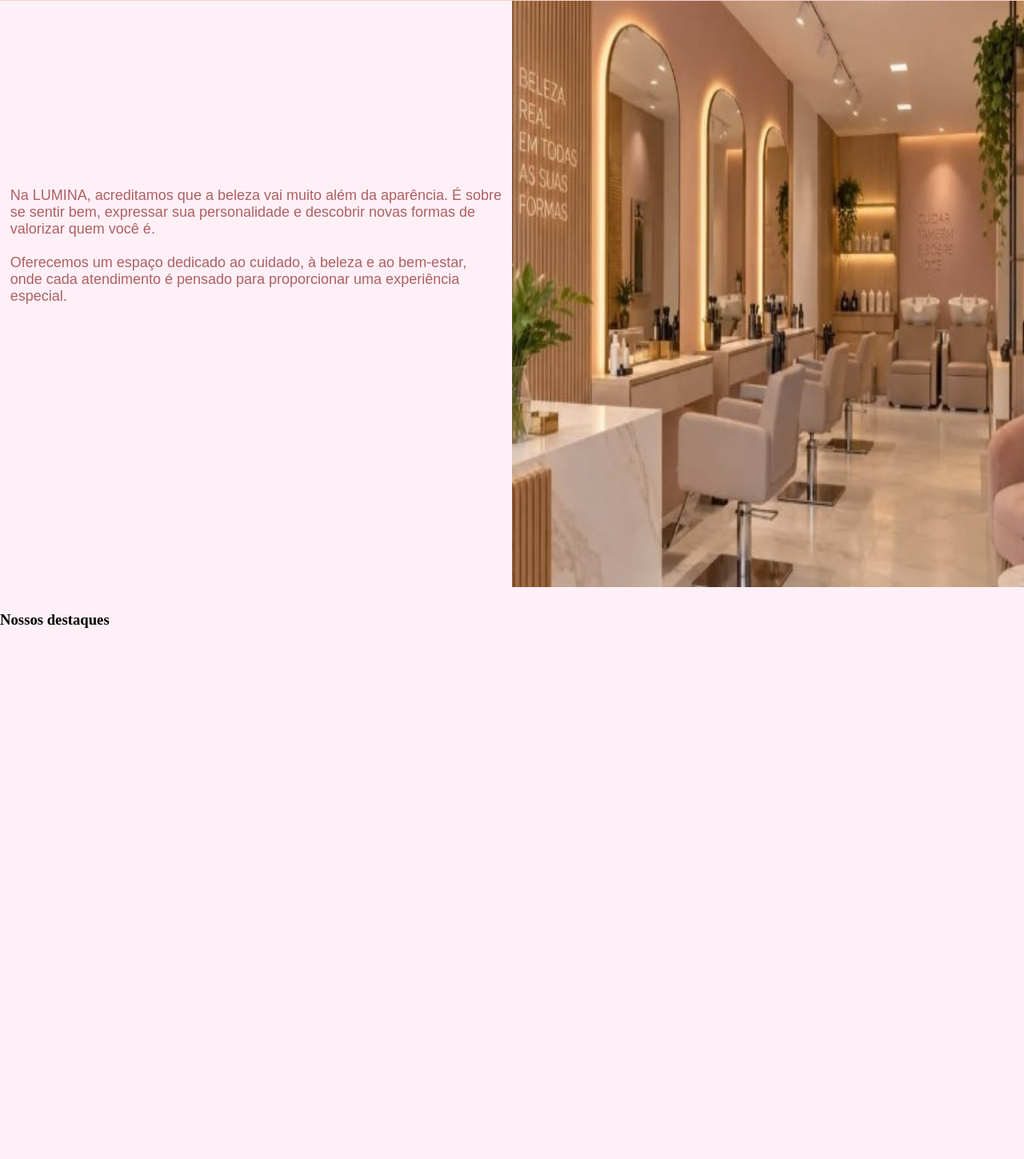
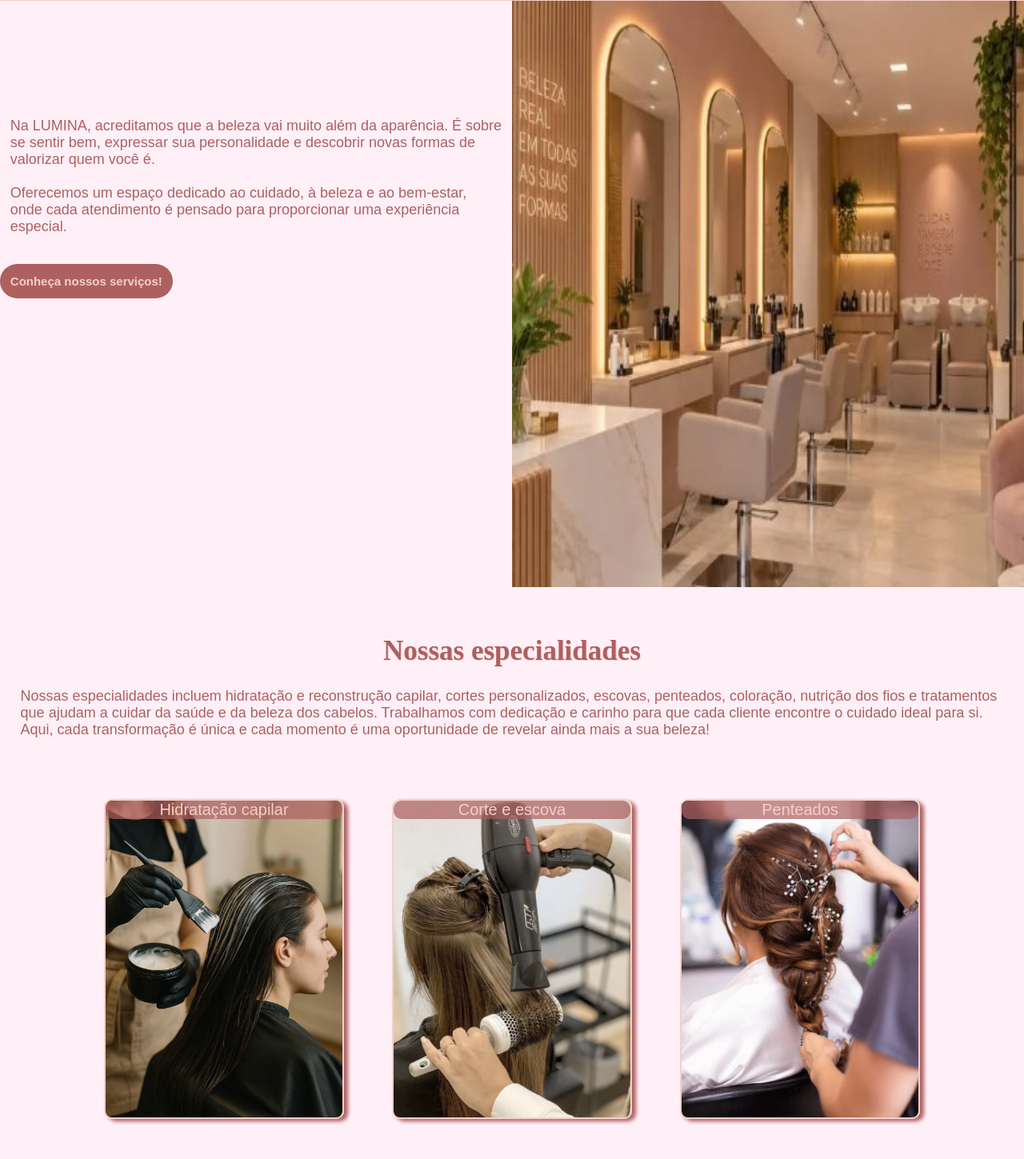
Before and after one commit to asfmoretti/trabalho-final, a plain HTML site: page index.html in a window 1280 px wide. Shown: the part 119-1568 px from the top of the page at 80% size. Before the commit the page ends 905 px from the top, so only its background shows below. Drawn offline with nearby package versions, Linux system fonts and the light colour scheme; a web font is replaced by a local one.

Commit message:
seção especialidades

```diff
--- a/estilos.css
+++ b/estilos.css
@@ -19,14 +19,13 @@ header#cabecalho {
     z-index: 1000;
 }
 
-
 /* Formatação da logo */
 div.logo h2 {
     text-align: center;
     margin: 0;
     padding: 0;
     color: rgb(173, 96, 96);
-    font-size: 20px;
+    font-size: 25px;
     text-shadow: 1px 1px 2px rgb(173, 96, 96);
     background-color: rgb(245, 207, 201);
     font-family: "Bodoni moda" , serif;
@@ -35,11 +34,14 @@ div.logo h2 {
 
 /* Formatação do menu principal */
 div.logo-menu {
+    position: relative;
     display: flex;
     align-items: center;
+    justify-content: flex-start;
+    width: 100%;
+    min-height: 120px;
+    padding: 10px 30px;
     background-color: rgb(245, 207, 201);
-    justify-content: space-between;
-    width: 100%;
     box-sizing: border-box;
 }
 div.logo {
@@ -89,12 +91,23 @@ div.texto-fotoinicial {
 }
 div.textoinicial {
     width: 50%;
+    transform: translateY(-60px);
 }
 div.textoinicial p {
     color: rgb(173, 96, 96);
     padding: 2%;
     font-size: 18px;
     font-family: "Monda", sans-serif;
+}
+div.textoinicial a {
+    color: rgb(245, 207, 201);
+    padding: 2%;
+    font-size: 15px;
+    font-family: "Monda", sans-serif;
+    text-decoration: none;
+    background-color: rgb(173, 96, 96);
+    border-radius: 30px;
+    text-align: center;
 }
 div.fotoinicial {
     width: 50%;
@@ -104,17 +117,51 @@ div.fotoinicial img {
     aspect-ratio: 3 / 4;
     display: block;
 }
-h3.destaques{
-    margin-top: 30px;
+
+/* Formatação da área destaques da tela inicial */
+h3.especialidades {
+    font-size: 35px;
+    margin-top: 60px;
+    text-align: center;
+    color: rgb(173, 96, 96);
+    text-shadow: 1px 1px 1px rgb(245, 207, 201);
 }
-div.logo-menu {
-    position: relative !important;
+p.especialidades {
+    color: rgb(173, 96, 96);
+    padding: 2%;
+    font-size: 18px;
+    font-family: "Monda", sans-serif;
+}
+nav.especialidades ul {
+	max-width: 100%;
+	margin: auto;
+	padding: 50px;
+	display: flex;
+	flex-wrap: wrap;
+	justify-content: center;
+	gap: 60px;
+}
+nav.especialidades li {
+    width: 300px;
+	height: 400px;
+	background: var(--img) center / cover no-repeat;
+	position: relative;
+	border: solid 2px rgb(245, 207, 201);
+	border-radius: 10px;
+	transition: 0.3s;
+	box-shadow: 5px 3px 5px rgb(173, 96, 96);
+    list-style: none;
+    font-family: "Monda", sans-serif;
+}
+nav.especialidades li:hover {
+    transform: scale(1.2);
+	z-index: 10;
+}
+nav.especialidades span {
+    font-size: 20px;
+    background-color: rgb(173, 96, 96, 0.7);
+    color: rgb(245, 207, 201);
+    border-radius: 10px;
     display: flex;
-    align-items: center;
-    justify-content: flex-start;
-    width: 100%;
-    min-height: 120px;
-    padding: 10px 30px;
-    background-color: rgb(245, 207, 201);
-    box-sizing: border-box;
+    justify-content: center;
 }
--- a/index.html
+++ b/index.html
@@ -40,7 +40,11 @@
                     <br>
                     Oferecemos um espaço dedicado ao cuidado, à beleza e ao bem-estar, onde cada atendimento é
                     pensado para
-                        proporcionar uma experiência especial.</p>
+                    proporcionar uma experiência especial.
+                </p>
+                <br>
+                <br>
+                <h4><a href="servicos.html"> Conheça nossos serviços!</a></h4>
             </div>
 
             <div class="fotoinicial">
@@ -50,7 +54,25 @@
             </div>
         </div>
 
-            <h3 class="destaques">Nossos destaques</h3>
+        <h3 class="especialidades">Nossas especialidades</h3>
+        <p class="especialidades">Nossas especialidades incluem hidratação e reconstrução capilar, cortes personalizados, escovas, penteados,
+            coloração, nutrição dos fios e tratamentos que ajudam a cuidar da saúde e da beleza dos cabelos. Trabalhamos
+            com dedicação e carinho para que cada cliente encontre o cuidado ideal para si.
+
+            Aqui, cada transformação é única e cada momento é uma oportunidade de revelar ainda mais a sua beleza!</p>
+        <nav class="especialidades">
+            <ul>
+                <li style="--img: url(imagens/hidratacao.png);">
+                    <span>Hidratação capilar</span>
+                </li>
+                <li style="--img: url(imagens/escova.jpg);">
+                    <span>Corte e escova</span>
+                </li>
+                <li style="--img: url(imagens/penteado.jpg);">
+                    <span>Penteados</span>
+                </li>
+            </ul>
+        </nav>
 
     </article>
     <footer id="rodape">
```
Also changed, not shown: imagens/escova.jpg (added), imagens/hidratacao.png (added), imagens/penteado.jpg (added). Lines whose indentation alone changed are shown as unchanged.
